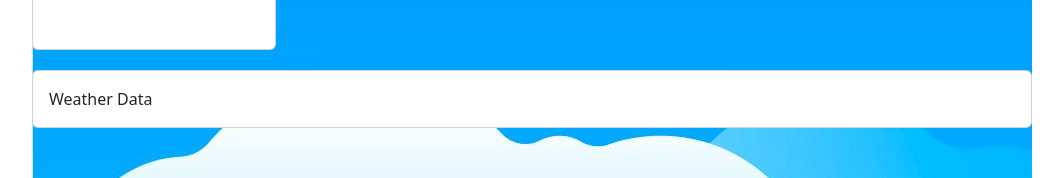
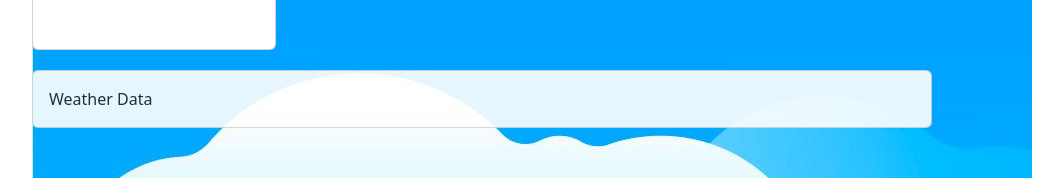
Before and after one commit to j0rdanbruce/React-Weather-App, a React (Create React App) app: page / in a window 1280 px wide. Shown: the part 358-536 px from the top of the page, without its empty margins (108-1171 px from the left). Built offline with nearby package versions, Linux system fonts and the light colour scheme.

Commit message:
adjusted window size of line chart for weather graph component.

```diff
--- a/src/App.js
+++ b/src/App.js
@@ -3,7 +3,9 @@ import LocationForm from "./components/LocationForm/LocationForm";
 import CurrentWeather from "./components/CurrentWeather/CurrentWeather";
 import './components/CurrentWeather/CurrentWeather.css';
 import WeatherGraph from "./components/WeatherGraphComponent/WeatherGraph";
+import './components/WeatherGraphComponent/WeatherGraph.css';
 
+//image imports go here
 import sunnySky from "../src/images/sunnySky.jpg";
 
 function App() {
--- a/src/components/WeatherGraphComponent/WeatherGraph.css
+++ b/src/components/WeatherGraphComponent/WeatherGraph.css
@@ -1,5 +1,3 @@
 .weather-graph {
-    width: auto;
-    height: auto;
-    border-color: brown;
+    opacity: 0.9;
 }
--- a/src/components/WeatherGraphComponent/WeatherGraph.js
+++ b/src/components/WeatherGraphComponent/WeatherGraph.js
@@ -1,15 +1,21 @@
 import { useEffect, useState } from "react";
-import {LineChart, Line, CartesianGrid, XAxis, YAxis} from 'recharts';
+import {LineChart, Line, CartesianGrid, XAxis, YAxis, Tooltip} from 'recharts';
 import Card from "react-bootstrap/Card";
 
 const LineGraph = ({weatherData}) => {
 
 	return (
-		<LineChart width={900} height={300} data={weatherData} >
-			<Line type="monotone" dataKey="temp" stroke="#8884d8" />
-			<CartesianGrid stroke="#ccc" />
+		<LineChart
+			width={900}
+			height={300}
+			data={weatherData}
+			margin={{ top: 35, right: 35, bottom: 0, left: -30 }}
+		>
+			<Line type="monotone" dataKey="temp" stroke="#8884d8"/>
+			<CartesianGrid stroke="#ccc" strokeDasharray="5 5" />
 			<XAxis dataKey="datetime" />
     	<YAxis dataKey="temp" />
+			<Tooltip />
 		</LineChart>
 	);
 }
@@ -17,7 +23,6 @@ const LineGraph = ({weatherData}) => {
 const WeatherGraph = ({className, location}) => {
 
 	const visualCrossingApiKey = 'SX8VRLTAM39QMEFH4STA9A5T6';
-
 	const [weatherData, setWeatherData] = useState(null);
 
 	useEffect(() => {
@@ -34,7 +39,7 @@ const WeatherGraph = ({className, location}) => {
 	return (
 		<Card
 			className={className}
-			style={{width: '100%', height: 'auto'}}
+			style={{width: '90%', height: 'auto'}}
 		>
 			<Card.Body>
 				{weatherData ? <LineGraph weatherData={weatherData.days[0].hours} /> : 'Weather Data'}
```
